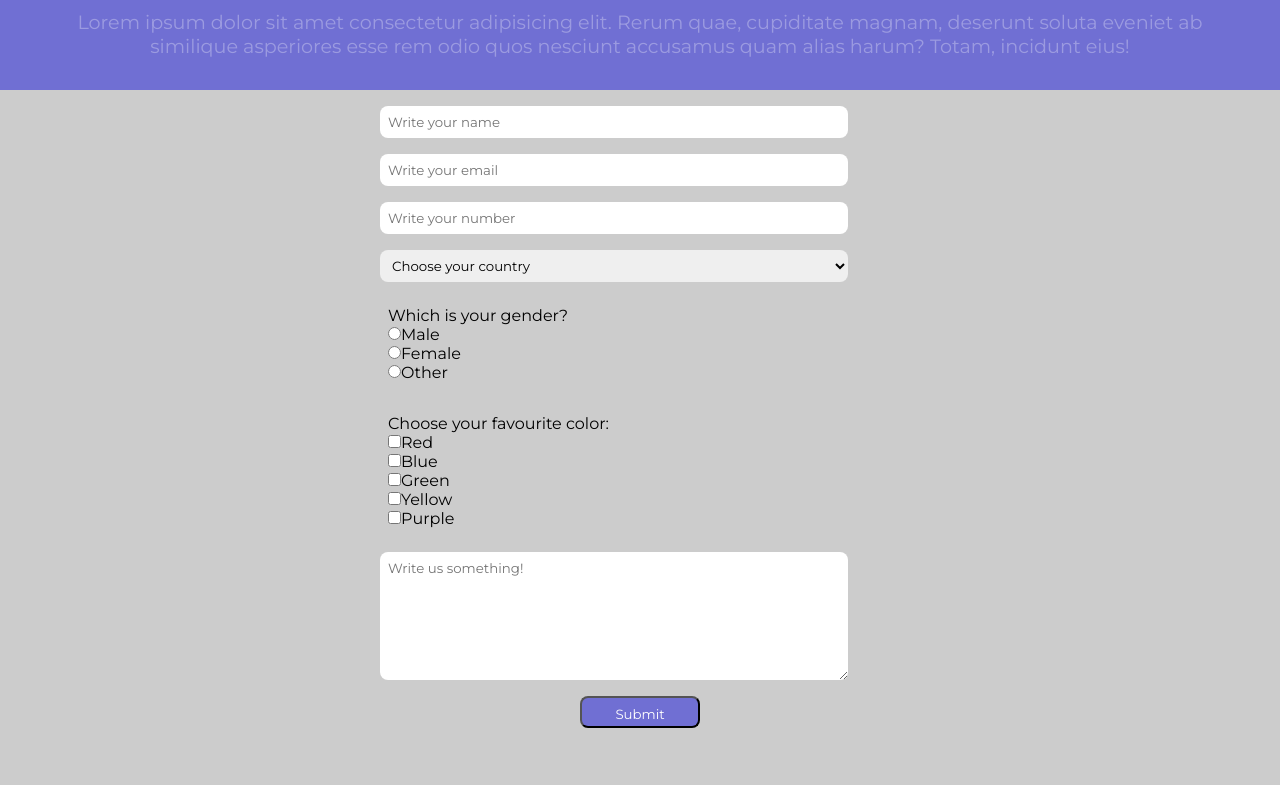
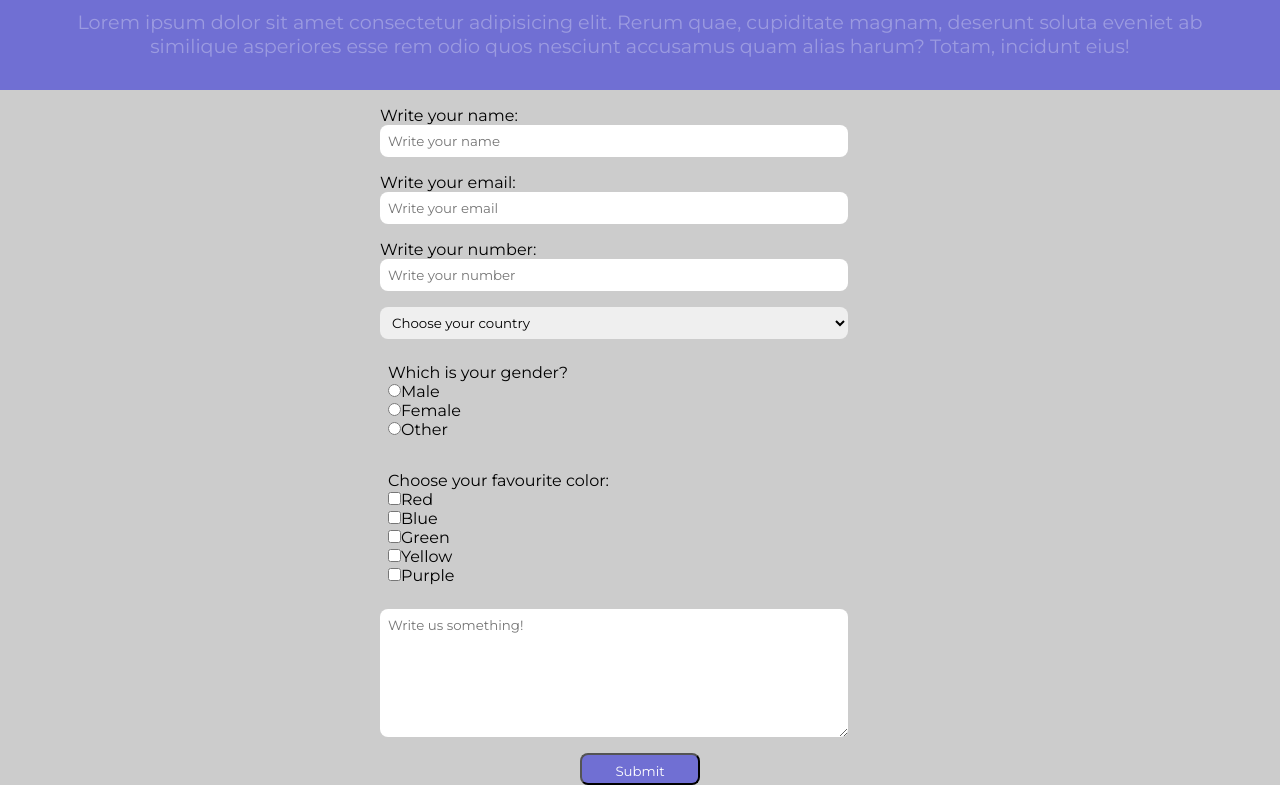
Before and after one commit to andynarf/Survey-Project, a plain HTML site: page index.html in a window 1280 px wide. Shown: the part 93-878 px from the top of the page. Before the commit the page ends 821 px from the top, so only its background shows below. Drawn offline with Linux system fonts and the light colour scheme.

Commit message:
fixed descriptional inputs

```diff
--- a/index.html
+++ b/index.html
@@ -18,12 +18,15 @@
     <form id="survey-form" class="form">
       <div class="center">
           <label id="name-label">
+              Write your name:
               <input id="name" placeholder='Write your name' class="input" required>
             </label>
             <label id="email-label">
+              Write your email:
               <input id="email" type='email' placeholder='Write your email' class="input" required>
             </label>
             <label  id="number-label">
+              Write your number:
               <input id="number" type='number' min='1'max='10' placeholder='Write your number' class="input">
             </label>
             <select id="dropdown" class="space input">
```
